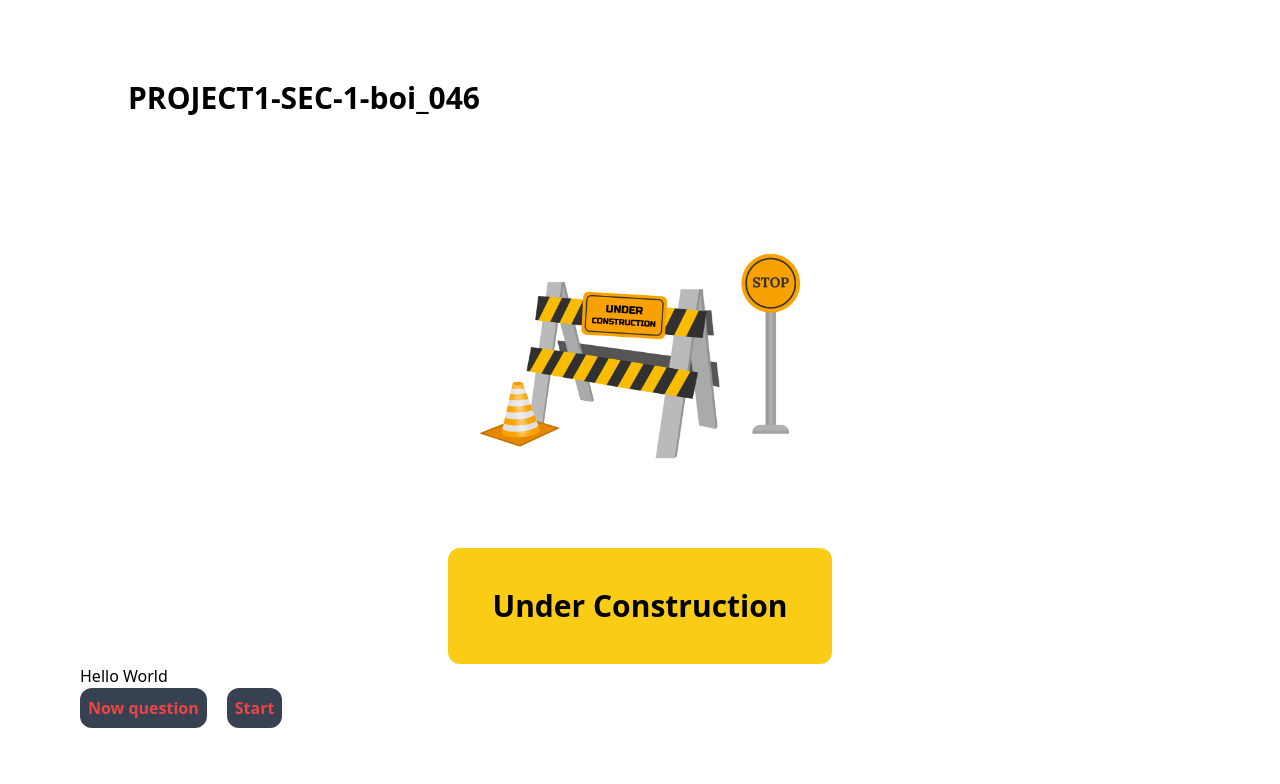
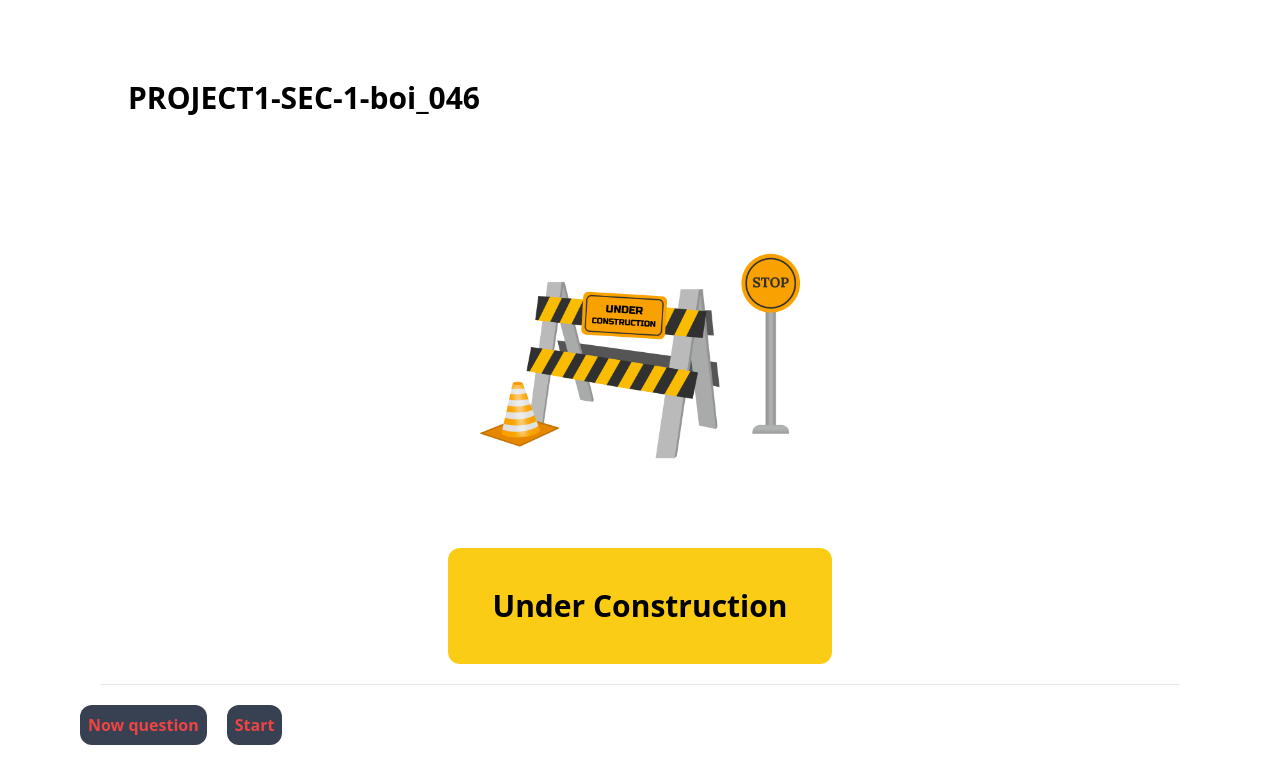
Before and after one commit to Project203/PROJECT1-SEC-1-boi_046, a Vue app: page / in a window 1280 px wide. Shown: the top 784 px of the page. Built offline with nearby package versions, Linux system fonts and the light colour scheme.

Commit message:
PRESENT1

```diff
--- a/src/App.vue
+++ b/src/App.vue
@@ -46,7 +46,7 @@ function getCurrentQuestion() {
       <div class="m-auto w-96 bg-yellow-400 p-10 rounded-xl text-3xl font-extrabold text-center">Under Construction
       </div>
     </div>
-    <p>Hello World</p>
+<hr class="m-5">
     <button @click="getCurrentQuestion" class="btn bg-gray-700 p-2 mr-5 rounded-xl text-red-500 font-extrabold">Now
       question</button>
     <button @click="gameStart" class="btn bg-gray-700 p-2 rounded-xl text-red-500 font-extrabold">Start</button>
```
